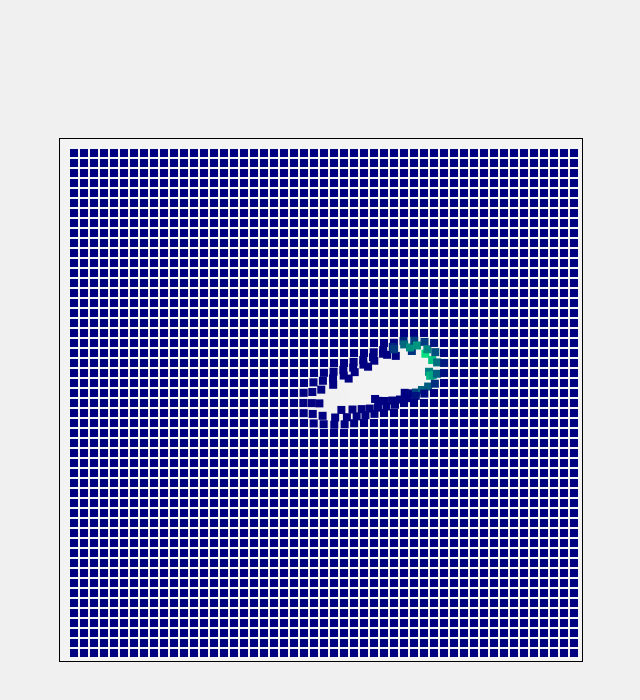
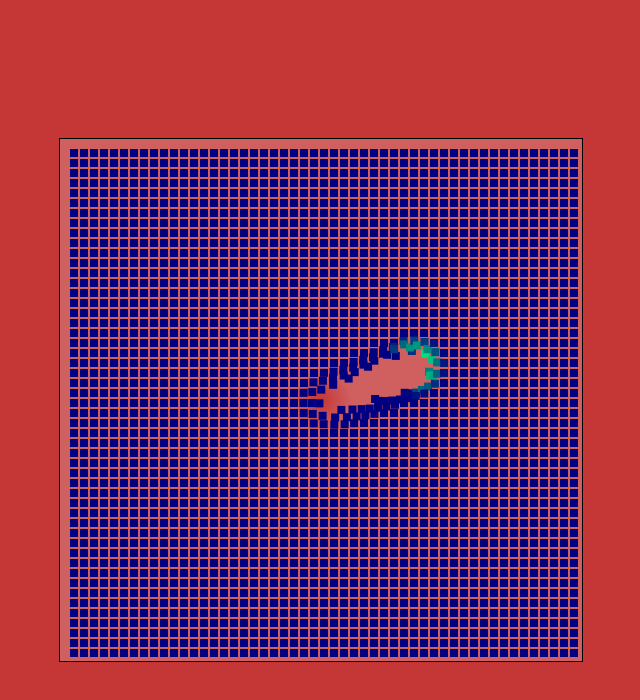
Before and after one commit to matbog23/ap-ca-canvasplay, a plain HTML site: page index.html in a window 1280 px wide. Shown: the whole page, without its empty margins (319-959 px from the left). Drawn offline with Linux system fonts and the light colour scheme; animation ran at ten frames a second.

Commit message:
Adjusted readme and background color

```diff
--- a/style.css
+++ b/style.css
@@ -6,7 +6,7 @@ body {
   justify-content: center;
   align-items: center;
   height: 100vh;
-  background-color: #f0f0f0;
+  background-color: #c53737;
 }
 canvas {
   border: 1px solid black;
```
Also changed, not shown: 1 other file.
